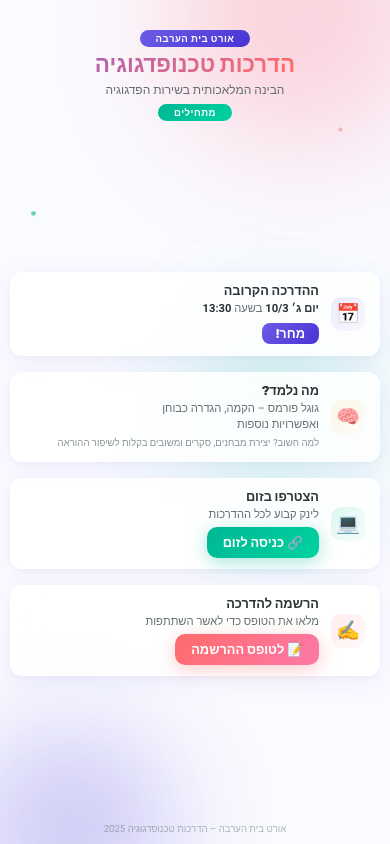
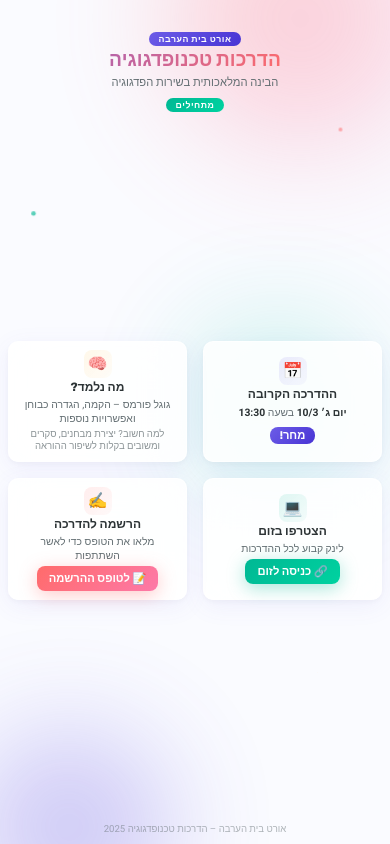
Before and after one commit to meytalp-dev/landing-page-google-formsbh, a plain HTML site: page index.html in a window 390 px wide. Drawn offline with Linux system fonts and the light colour scheme.

Commit message:
דף נחיתה - הדרכת גוגל פורמס
- עיצוב בהיר עם בועות צבעוניות (סגול, קורל, טורקיז)
- כרטיסיות 2x2 עם אנימציות
- קישור זום קבוע עם סיסמה
- טופס הרשמה מקושר לגוגל פורמס
- רמה: מתחילים
- רספונסיבי למובייל

```diff
--- a/index.html
+++ b/index.html
@@ -198,19 +198,22 @@
             z-index: 2;
             display: grid;
             grid-template-columns: 1fr 1fr;
-            gap: clamp(8px, 1.5vw, 16px);
-            padding: 0.5vh clamp(16px, 5vw, 60px);
+            gap: clamp(10px, 2vw, 24px);
+            padding: 1vh clamp(16px, 3vw, 40px);
             align-content: center;
+            max-width: 900px;
+            margin: 0 auto;
+            width: 100%;
         }
 
         .card {
             background: var(--card-bg);
             backdrop-filter: blur(20px);
             -webkit-backdrop-filter: blur(20px);
-            border-radius: 16px;
+            border-radius: 18px;
             border: 1px solid rgba(255, 255, 255, 0.6);
             box-shadow: 0 6px 24px rgba(108, 92, 231, 0.08), 0 2px 6px rgba(0, 0, 0, 0.04);
-            padding: clamp(10px, 1.8vw, 20px);
+            padding: clamp(14px, 2.5vw, 30px);
             display: flex;
             flex-direction: column;
             align-items: center;
@@ -230,14 +233,14 @@
         .card-4 { animation: fadeUp 0.7s ease-out 0.85s both; }
 
         .card-icon {
-            font-size: clamp(1.3rem, 2.2vw, 2rem);
-            margin-bottom: 0.5vh;
+            font-size: clamp(1.5rem, 2.8vw, 2.4rem);
+            margin-bottom: 0.8vh;
             display: flex;
             align-items: center;
             justify-content: center;
-            width: clamp(36px, 4vw, 50px);
-            height: clamp(36px, 4vw, 50px);
-            border-radius: 14px;
+            width: clamp(42px, 5vw, 60px);
+            height: clamp(42px, 5vw, 60px);
+            border-radius: 16px;
         }
 
         .icon-training { background: linear-gradient(135deg, rgba(108, 92, 231, 0.12), rgba(108, 92, 231, 0.04)); }
@@ -248,16 +251,16 @@
         .card-title {
             font-family: 'Rubik', sans-serif;
             font-weight: 700;
-            font-size: clamp(0.8rem, 1.3vw, 1.05rem);
+            font-size: clamp(0.9rem, 1.5vw, 1.2rem);
             color: var(--text-dark);
-            margin-bottom: 0.3vh;
+            margin-bottom: 0.5vh;
         }
 
         .card-detail {
-            font-size: clamp(0.7rem, 1.1vw, 0.88rem);
+            font-size: clamp(0.78rem, 1.2vw, 0.95rem);
             color: var(--text-mid);
-            line-height: 1.45;
-            margin-bottom: 0.8vh;
+            line-height: 1.5;
+            margin-bottom: 1vh;
         }
 
         .card-detail strong {
@@ -383,33 +386,66 @@
 
         @media (max-width: 480px) {
             .content {
-                grid-template-columns: 1fr;
-                gap: 8px;
+                grid-template-columns: 1fr 1fr;
+                gap: 6px;
+                padding: 0.5vh 8px;
             }
 
             .card {
-                padding: 10px 14px;
-                flex-direction: row;
-                gap: 12px;
-                text-align: right;
+                padding: 8px;
+                border-radius: 10px;
             }
 
             .card-icon {
-                margin-bottom: 0;
-                flex-shrink: 0;
+                width: 28px;
+                height: 28px;
+                font-size: 1rem;
+                border-radius: 8px;
+                margin-bottom: 2px;
             }
 
-            .card-body {
-                flex: 1;
+            .card-title {
+                font-size: 0.75rem;
             }
 
             .card-detail {
-                margin-bottom: 0.5vh;
+                font-size: 0.65rem;
+                line-height: 1.3;
+                margin-bottom: 0.3vh;
+            }
+
+            .card-highlight {
+                font-size: 0.7rem;
+                padding: 2px 10px;
             }
 
             .btn {
-                padding: 8px 16px;
-                font-size: 0.8rem;
+                padding: 6px 12px;
+                font-size: 0.7rem;
+                border-radius: 8px;
+            }
+
+            .header {
+                padding: 1vh 8px 0.3vh;
+            }
+
+            .main-title {
+                font-size: 1.2rem;
+            }
+
+            .subtitle {
+                font-size: 0.7rem;
+            }
+
+            .school-badge {
+                font-size: 0.55rem;
+                padding: 2px 10px;
+                margin-bottom: 0.3vh;
+            }
+
+            .level-badge {
+                font-size: 0.55rem;
+                padding: 2px 10px;
             }
         }
 
```
